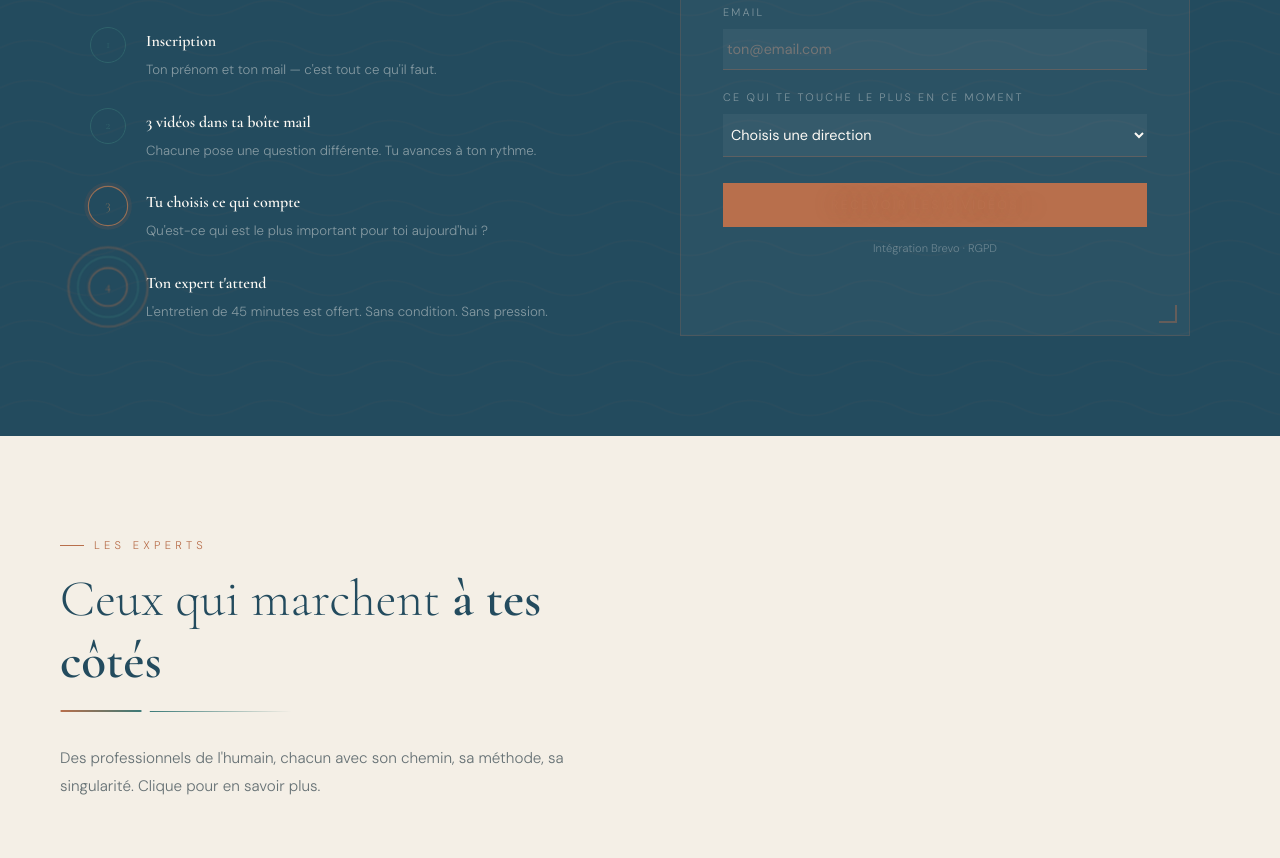
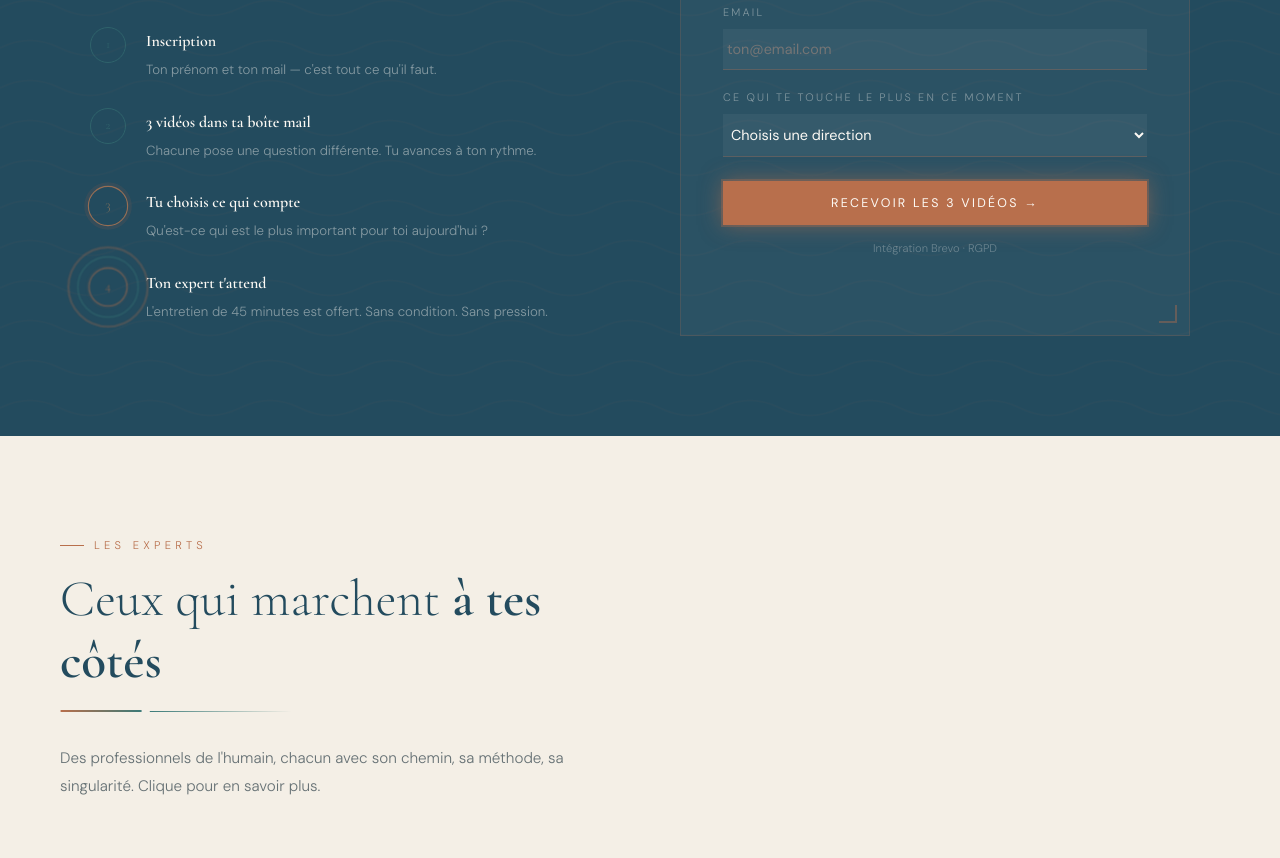
Before and after one commit to DenisDeblevid/collectif-plateforme, a plain HTML site: page index.html in a window 1280 px wide. Shown: the part 1859-2717 px from the top of the page. Drawn offline with nearby package versions, Linux system fonts and the light colour scheme.

Commit message:
Update index.html

```diff
--- a/index.html
+++ b/index.html
@@ -1301,11 +1301,17 @@ footer {
 /* ÉLÉMENTS D'ACTION — toujours plus visibles */
 .action-key {
   position:relative;
-  transition:color 0.6s ease, text-shadow 0.6s ease;
-}
-.action-key.lit {
+  transition:color 0.6s ease, text-shadow 0.6s ease, box-shadow 0.6s ease, transform 0.6s ease;
+}
+/* Titres (texte sur fond) : le texte passe en cuivre + halo */
+h3.action-key.lit, h2.action-key.lit {
   color:var(--copper) !important;
-  text-shadow:0 0 16px rgba(184,111,76,0.5);
+  text-shadow:0 0 16px rgba(184,111,76,0.4);
+}
+/* Boutons : pas de changement de couleur du texte, juste un halo lumineux autour */
+button.action-key.lit, a.action-key.lit {
+  box-shadow:0 0 22px rgba(184,111,76,0.55), 0 0 0 2px rgba(184,111,76,0.3);
+  transform:translateY(-2px);
 }
 
 /* SILLAGE DE SCROLL — lueur fugace cuivre */
```
